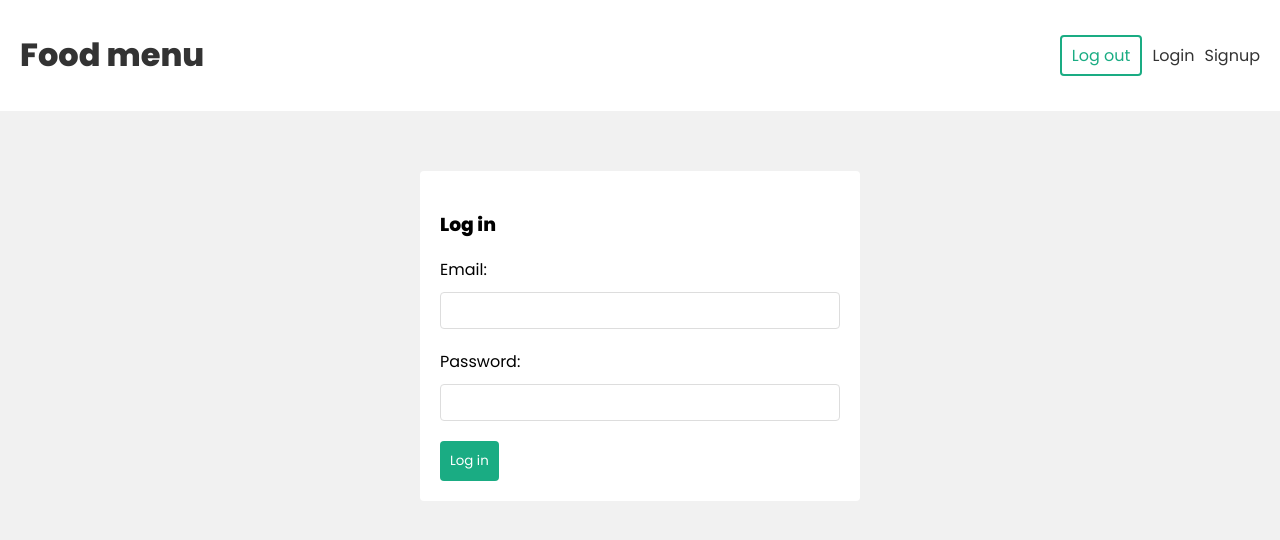
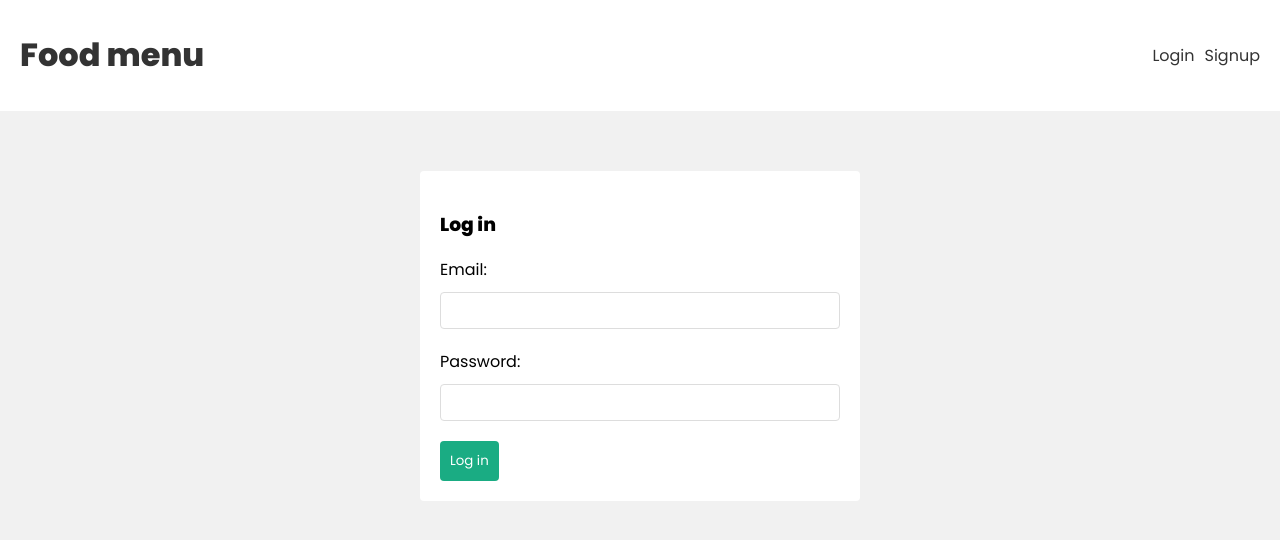
Before and after one commit to p-valenti/menu, a React (Create React App) app in the folder frontend/: page /login in a window 1280 px wide. Shown: the top 540 px of the page. Built offline with nearby package versions, Linux system fonts and the light colour scheme; the HTML template or start-up script is replaced by a standard one.

Commit message:
Setting the Initial Auth Status

```diff
--- a/frontend/src/components/Navbar.js
+++ b/frontend/src/components/Navbar.js
@@ -1,30 +1,37 @@
-import React from 'react'
-import { Link } from 'react-router-dom'
-import { useLogout } from '../hooks/useLogout'
+import React from "react";
+import { Link } from "react-router-dom";
+import { useLogout } from "../hooks/useLogout";
+import { useAuthContext } from "../hooks/useAuthContext";
 
 export const Navbar = () => {
-  const { logout } = useLogout()
+  const { logout } = useLogout();
+  const { user } = useAuthContext();
   const handleClick = () => {
-    logout()
-  }
+    logout();
+  };
   return (
     <header>
-      <div className='container'>
+      <div className="container">
         <Link to="/">
           <h1>Food menu</h1>
         </Link>
         <nav>
+          {user && (
             <div>
+              <span>{user.email}</span>
               <button onClick={handleClick}>Log out</button>
             </div>
+          )}
+          {!user && (
             <div>
               <Link to="/login">Login</Link>
               <Link to="/signup">Signup</Link>
             </div>
+          )}
         </nav>
       </div>
     </header>
-  )
-}
+  );
+};
 
 export default Navbar;
--- a/frontend/src/context/AuthContext.js
+++ b/frontend/src/context/AuthContext.js
@@ -15,6 +15,12 @@
   const [state, dispatch] = useReducer(authReducer, {
     user: null
   })
+  useEffect(() => {
+    const user = JSON.parse(localStorage.getItem('user'))
+    if (user) {
+      dispatch({ type: 'LOGIN', payload: user })
+    }
+  }, [])
   console.log('AuthContext state:', state)
   return (
     <AuthContext.Provider value={{ ...state, dispatch }}>
```
Lines whose indentation alone changed are shown as unchanged.
